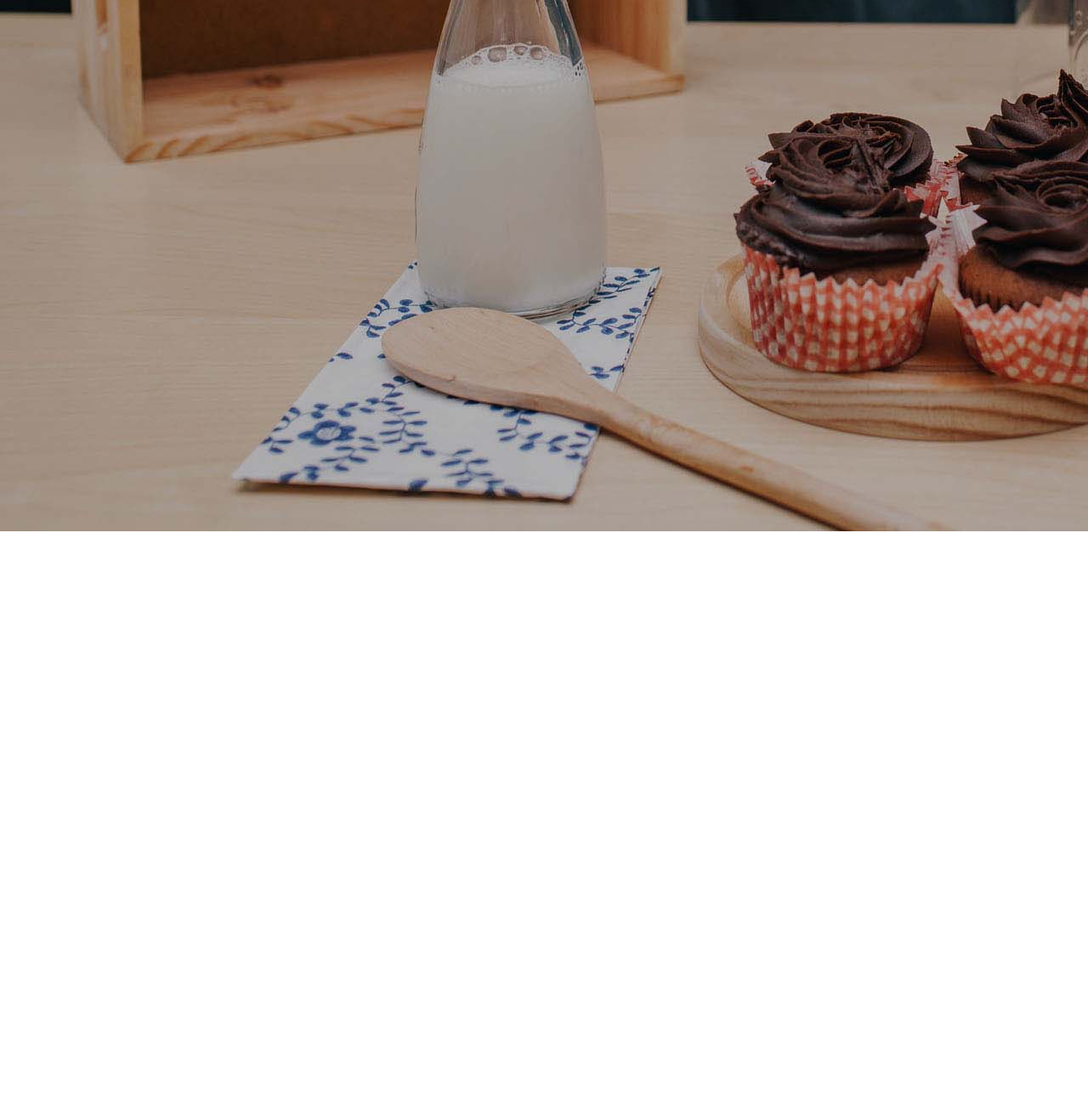
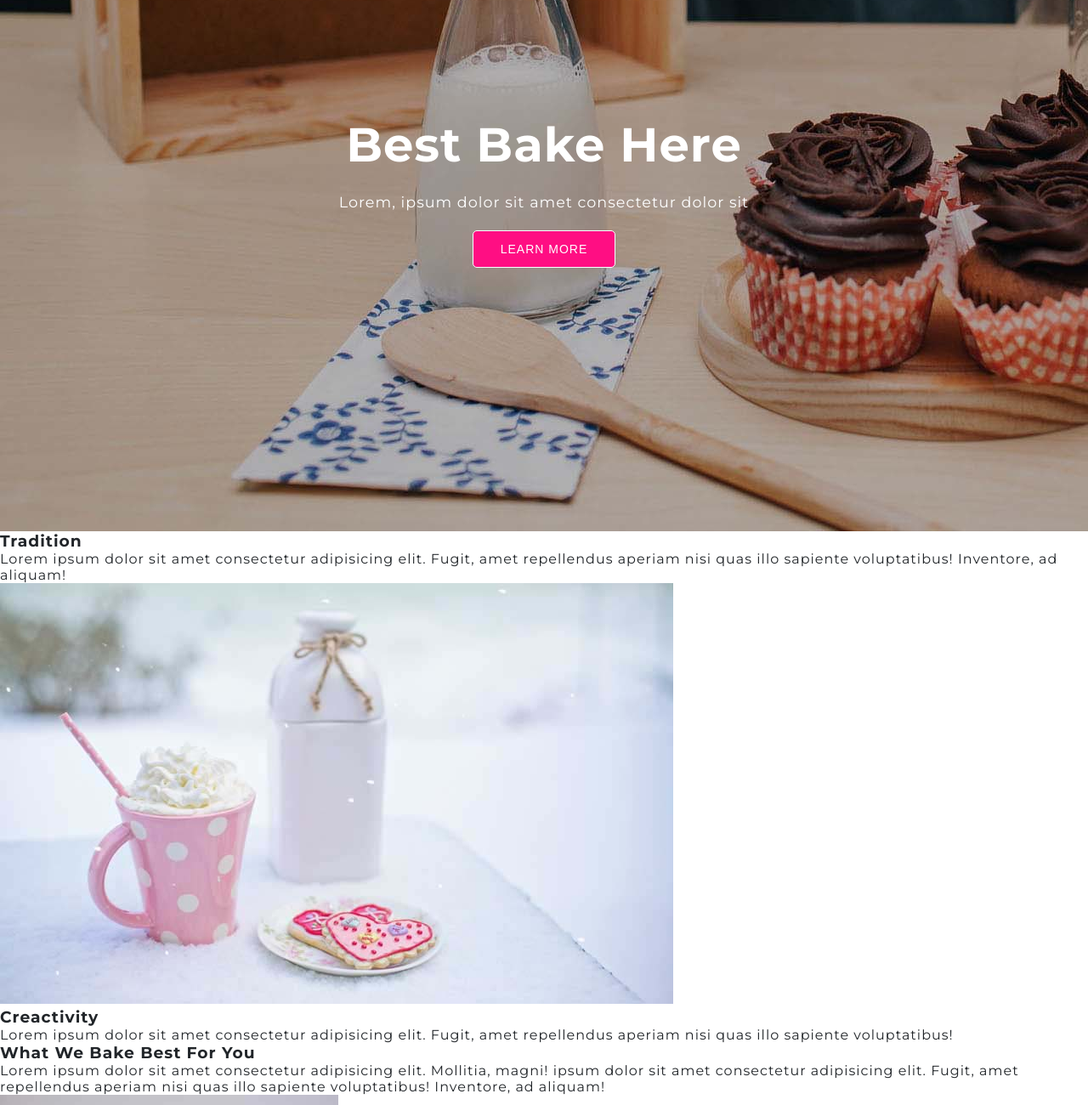
Before and after one commit to buihoaithuong/BAKE, a plain HTML site: page index.html in a window 1280 px wide. Shown: the part 260-1560 px from the top of the page at 85% size. Before the commit the page ends 885 px from the top, so only its background shows below. Drawn offline with Linux system fonts and the light colour scheme.

Commit message:
carousel

```diff
--- a/css/index.css
+++ b/css/index.css
@@ -13,6 +13,22 @@ body{
     background-color: white;
     letter-spacing: 1px;
 
+}
+button{
+    background-color: #ff0e83;
+    border: 1px solid white;
+    color: white;
+    padding: 13px 32px;
+    border-radius: 5px;
+    font-size: 0.875rem;
+    cursor: pointer;
+    letter-spacing: 1px;
+    transition: all .5s;
+}
+button:hover{
+    background: white;
+    color: black;
+    border-color: #ff0e83;
 }
 /* HEADER */
 header{
@@ -58,4 +74,17 @@ header{
     background-image: url(../img/b3.jpg);
     height: 800px;
     background-size: cover;
+    color: white;
+    text-align: center;
+
+    display: flex;
+    justify-content: center;
+    align-items: center;
 }
+.carousel h1{
+    font-size: 3.5rem;
+}
+.carousel p{
+    font-size: 1.1rem;
+    padding: 23px 0;
+}
--- a/index.html
+++ b/index.html
@@ -41,7 +41,50 @@
 
     </section>
     <!-- INTRO -->
-    <section class="intro"></section>
+    <section class="intro">
+        <div class="intro__item">
+            <div>
+                <h3>Tradition</h3>
+                <p>Lorem ipsum dolor sit amet consectetur adipisicing elit. Fugit, amet repellendus aperiam nisi quas illo sapiente voluptatibus! Inventore, ad aliquam!</p>
+            </div>
+        </div>
+        <div class="intro__item">
+            <img src="./img/ab1.jpg" alt="">
+        </div>
+        <div class="intro__item">
+            <div>
+                <h3>Creactivity</h3>
+                <p>Lorem ipsum dolor sit amet consectetur adipisicing elit. Fugit, amet repellendus aperiam nisi quas illo sapiente voluptatibus! </p>
+            </div>
+        </div>
+        <div class="intro__item">
+            <div>
+                <h3>What We Bake Best For You</h3>
+                <p>Lorem ipsum dolor sit amet consectetur adipisicing elit. Mollitia, magni! ipsum dolor sit amet consectetur adipisicing elit. Fugit, amet repellendus aperiam nisi quas illo sapiente voluptatibus! Inventore, ad aliquam!</p>
+            </div>
+        </div>
+        <div class="intro__item">
+            <img src="./img/ab2.jpg" alt="">
+        </div>
+        <div class="intro__item">
+            <div>
+                <h3>Quality</h3>
+                <p>Lorem ipsum dolor sit amet consectetur adipisicing elit. Fugit, amet repellendus aperiam nisi quas illo sapiente voluptatibus! </p>
+            </div>
+        </div>
+        <div class="intro__item">
+            <img src="./img/ab3.jpg" alt="">
+        </div>
+        <div class="intro__item">
+            <div>
+                <h3>Tasty Cakes</h3>
+                <p>Lorem ipsum dolor sit amet consectetur adipisicing elit. Fugit, amet repellendus aperiam nisi quas illo sapiente voluptatibus! </p>
+            </div>
+        </div>
+        <div class="intro__item">
+            <img src="./img/ab4.jpg" alt="">
+        </div>
+    </section>
     <!-- NUMBER -->
     <section class="number"></section>
     <!-- SERVICES -->
```
